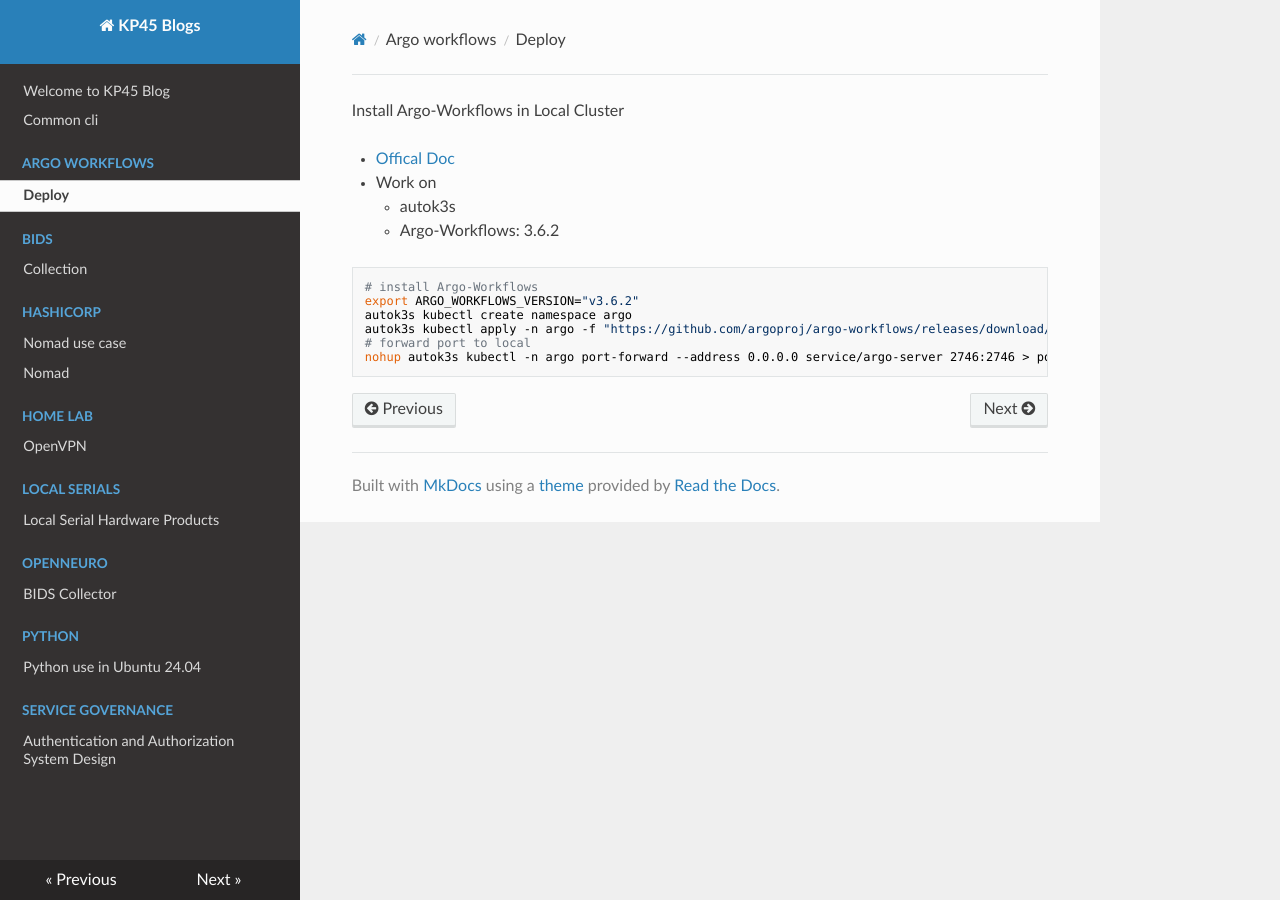
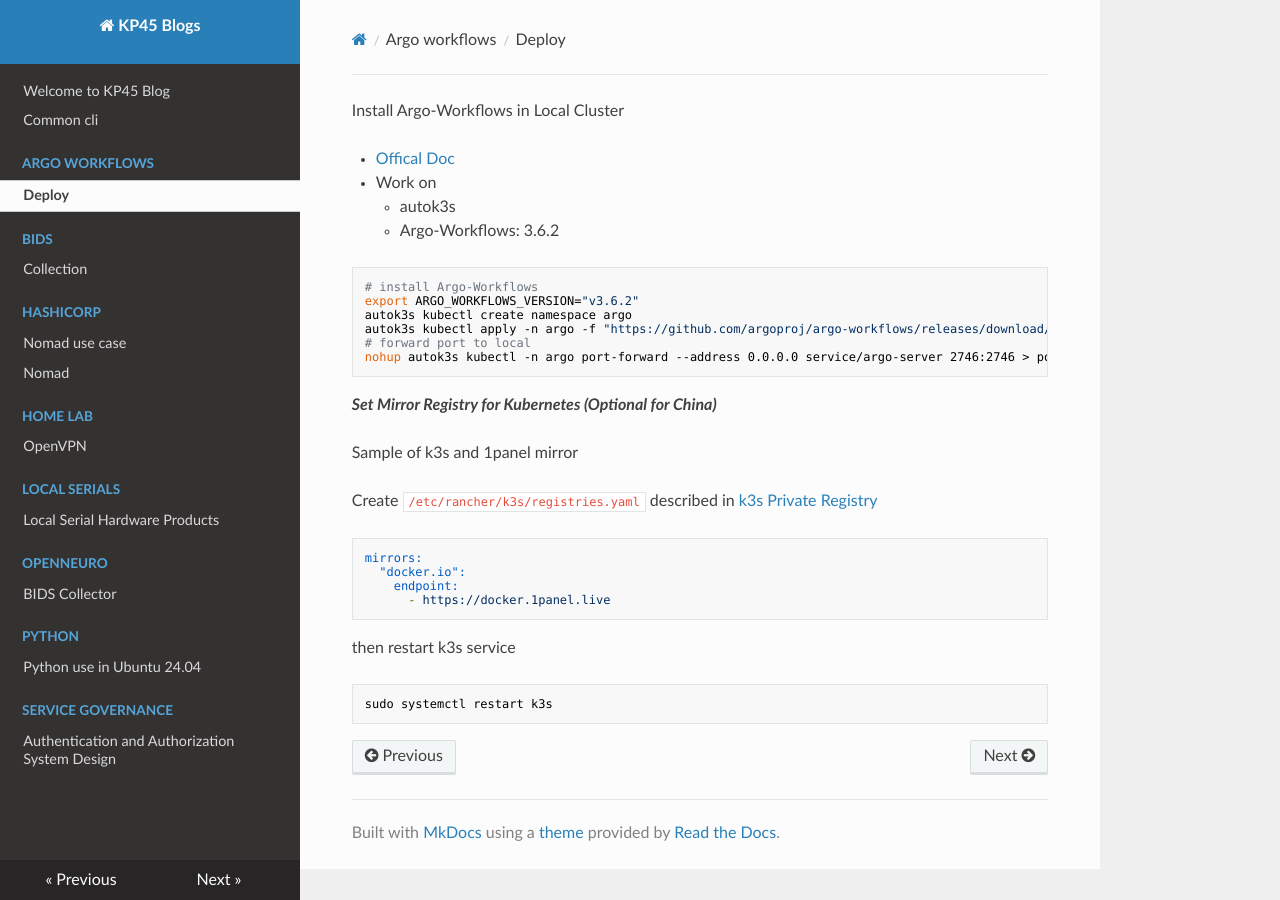
Before and after one commit to kevinpan45/kevinpan45.github.io, an MkDocs documentation site: the page built from docs/argo-workflows/deploy.md, in a window 1280 px wide. Built offline with MkDocs 1.6.1, drawn with Linux system fonts in a browser that asks for light colours; nearby versions of some CDN libraries.

Commit message:
add private registry docs

````diff
--- a/docs/argo-workflows/deploy.md
+++ b/docs/argo-workflows/deploy.md
@@ -13,3 +13,22 @@
 # forward port to local
 nohup autok3s kubectl -n argo port-forward --address 0.0.0.0 service/argo-server 2746:2746 > port-forward.log 2>&1 &
 ```
+
+***Set Mirror Registry for Kubernetes (Optional for China)***
+
+Sample of k3s and 1panel mirror
+
+Create `/etc/rancher/k3s/registries.yaml` described in [k3s Private Registry](https://docs.rancher.cn/docs/k3s/installation/private-registry/_index/)
+
+```yaml
+mirrors:
+  "docker.io":
+    endpoint:
+      - https://docker.1panel.live
+```
+
+then restart k3s service
+
+```bash
+sudo systemctl restart k3s
+```
````
